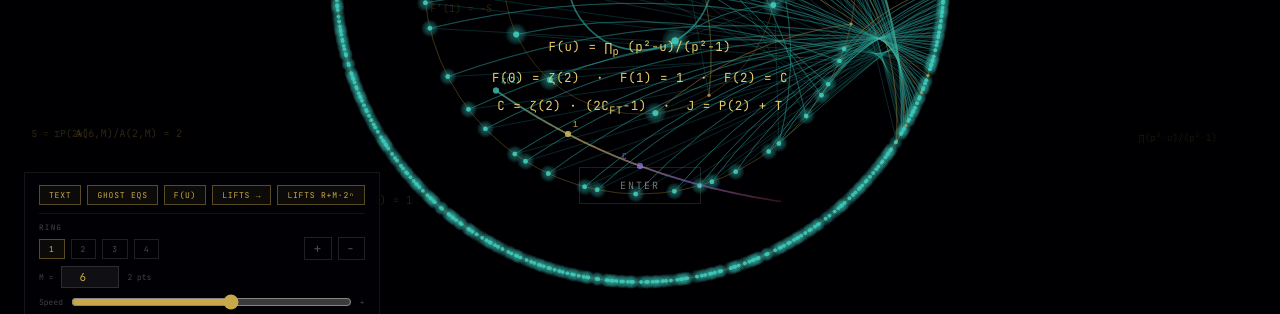
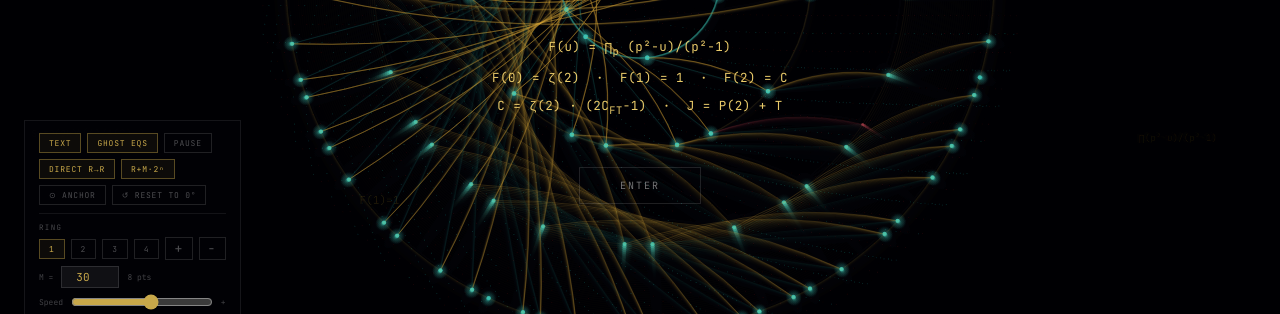
Before and after one commit to wessengetachew/C-and-C-x-, a plain HTML site: page index.html in a window 1280 px wide. Shown: the part 422-736 px from the top of the page. Drawn offline with nearby package versions, Linux system fonts and the light colour scheme; animation ran at ten frames a second.

Commit message:
Update index.html

```diff
--- a/index.html
+++ b/index.html
@@ -245,7 +245,7 @@ body.op-active{overflow:hidden;}
   transition:opacity 1s ease,visibility 1s ease;
 }
 #opener.gone{opacity:0;visibility:hidden;pointer-events:none;}
-#opener-canvas{position:absolute;inset:0;width:100%;height:100%;display:block;}
+#opener-canvas{position:absolute;inset:0;width:100%;height:100%;display:block;pointer-events:none;}
 .op-content{
   position:relative;z-index:2;text-align:center;
   padding:0 clamp(24px,5vw,80px);
@@ -344,14 +344,20 @@ body.op-active{overflow:hidden;}
 <div id="opener">
   <canvas id="opener-canvas"></canvas>
 
-  <!-- Controls — top left -->
+  <!-- Controls -->
   <div id="op-controls">
-    <div class="opc-row" style="margin-bottom:8px;">
+    <div class="opc-row" style="margin-bottom:6px;">
       <button class="opc-btn active" id="op-text-btn" onclick="opToggleAllText(this)">Text</button>
       <button class="opc-btn active" onclick="opToggleGhosts(this)">Ghost eqs</button>
-      <button class="opc-btn active" onclick="opToggleCurve(this)">F(u)</button>
-      <button class="opc-btn active" id="op-lift-direct-btn" onclick="opToggleLiftDirect(this)">Lifts →</button>
-      <button class="opc-btn active" id="op-lift-btn" onclick="opToggleLiftLines(this)">Lifts r+M·2ⁿ</button>
+      <button class="opc-btn" id="op-pause-btn" onclick="if(window._opPauseToggle)window._opPauseToggle(this)">Pause</button>
+    </div>
+    <div class="opc-row" style="margin-bottom:6px;">
+      <button class="opc-btn active" id="op-lift-direct-btn" onclick="opToggleLiftDirect(this)" title="Straight: same r, outer ring — teal">Direct r→r</button>
+      <button class="opc-btn active" id="op-lift-btn" onclick="opToggleLiftLines(this)" title="Modular: r mod M_next — amber/red">r+M·2ⁿ</button>
+    </div>
+    <div class="opc-row" style="margin-bottom:8px;">
+      <button class="opc-btn" onclick="if(window._opAnchor)window._opAnchor()" title="Freeze all rings' current position as 0°">⊙ Anchor</button>
+      <button class="opc-btn" onclick="if(window._opResetAnchor)window._opResetAnchor()" title="Reset rotation to 0° and clear anchors">↺ Reset to 0°</button>
     </div>
 
     <div class="opc-sep"></div>
@@ -370,7 +376,7 @@ body.op-active{overflow:hidden;}
 
     <div class="opc-row" style="align-items:center;gap:8px;margin-top:6px;">
       <span class="opc-val">M =</span>
-      <input type="number" id="op-mod-input" min="2" max="9999" value="6"
+      <input type="number" id="op-mod-input" min="1" max="9999" value="30"
         style="width:58px;background:rgba(255,255,255,.06);border:1px solid rgba(255,255,255,.12);color:var(--gold);font-family:var(--mono);font-size:11px;padding:3px 6px;text-align:center;"
         onchange="opSetMod(this.value)" onkeydown="if(event.key==='Enter')opSetMod(this.value)">
       <span class="opc-val" id="op-mod-pts">— pts</span>
@@ -408,9 +414,8 @@ body.op-active{overflow:hidden;}
 
   <!-- Corner details -->
   <div class="op-corner tl" id="op-author">Wessen Getachew</div>
-  <div class="op-corner bl" id="op-rings">M = 6 &middot; 30 &middot; 210 &middot; 2310</div>
+  <div class="op-corner bl" id="op-rings">M = 30 &middot; 60 &middot; 120 &middot; 240</div>
   <div class="op-corner br" id="op-c">C &asymp; 0.530711&hellip;</div>
-</div>
 </div>
 
 <div id="nav" class="hidden">
@@ -1081,193 +1086,307 @@ window._selectedRing = 0;
 window._opSpeed = 1.0;
 window._opTrail = 0.22;
 window._opGhosts = true;
-window._opCurve = true;
+
 window._opLiftLines = true;
 window._opLiftDirect = true;
 
 // ═══════════════════════════════════════════════════════════
-// OPENER — 2D RINGS
+// ═══════════════════════════════════════════════════════════
+// OPENER
 // ═══════════════════════════════════════════════════════════
 (function(){
   const canvas = document.getElementById('opener-canvas');
-  let af, t = 0;
+  let af, t = 0, paused = false;
 
   function gcd(a,b){while(b){const x=b;b=a%b;a=x;}return a;}
-
-  const RINGS = [
-    {mod:6,    rf:0.09, speed: 0.0003,  dir: 1},
-    {mod:30,   rf:0.17, speed: 0.00018, dir:-1},
-    {mod:210,  rf:0.27, speed: 0.0001,  dir: 1},
-    {mod:2310, rf:0.38, speed: 0.00005, dir:-1},
+  function makePts(m){
+    const pts=[], g=gcd;
+    for(let r=1;r<=m;r++) if(g(r,m)===1) pts.push({r,lifts:g(r,m+1)===1});
+    return pts;
+  }
+  // radius for background ring m: 2*pi*r/m → scale to canvas
+  function bgR(m, minD){ return (m/(128+1))*minD*0.48; }
+
+  // Active rings defaults
+  const DIRS=[1,-1,1,-1,1,-1,1,-1,1,-1];
+  const BSPD=[0.00028,0.00018,0.00011,0.00007];
+  function makeRing(mod,idx,total){
+    const rf=0.10+(0.44-0.10)*(idx/Math.max(total-1,1));
+    return {mod,rf,speed:BSPD[idx]||Math.max(0.00003,0.00028*Math.pow(0.65,idx)),
+      dir:DIRS[idx%2],pts:makePts(mod),liftProgress:0,
+      liftFrom:(mod<=128?(mod/129)*0.48:0.46),_anchor:0};
+  }
+  const DEF=[30,60,120,240];
+  const RINGS=DEF.map((m,i)=>makeRing(m,i,DEF.length));
+  window._opRings=RINGS;
+  function animLift(ring){
+    if(ring.liftProgress>=1){ring.liftProgress=1;return;}
+    ring.liftProgress=Math.min(1,ring.liftProgress+0.022);
+    requestAnimationFrame(()=>animLift(ring));
+  }
+  RINGS.forEach((r,i)=>setTimeout(()=>animLift(r),300+i*250));
+
+  // Anchor: pin gcd residues at 0°; Reset: zero all rotation
+  window._opAnchor=function(){
+    const spd=window._opSpeed||1;
+    window._opRings.forEach(ring=>{
+      ring._anchor=t*ring.speed*ring.dir*spd;
+    });
+  };
+  window._opResetAnchor=function(){
+    t=0; // reset time — stops "where we are" and goes to 0°
+    window._opRings.forEach(ring=>{ ring._anchor=0; });
+  };
+  window._opPauseToggle=function(btn){
+    paused=!paused;
+    if(!paused) draw();
+    if(btn) btn.classList.toggle('active',paused);
+  };
+
+  // Ghost equations
+  const GHOSTS=[
+    '\u03b6(2)=\u03c0\u00b2/6','F(1)=1','C\u22480.5307','J=P(2)+T',
+    '\u220f(p\u00b2\u2212u)/(p\u00b2\u22121)','gcd(r,M)=1','S=\u03a3P(2k)',
+    '\u03c6=(1+\u221a5)/2','A(6)/A(2)=2',"F'(1)=\u2212S",
+    'Q=S\u2212P(2)','U=J\u2212S','zeros@p\u00b2','M\u00f6bius@u=1',
   ];
-  // Expose for live editing from control panel
-  window._opRings = RINGS;
-
-  RINGS.forEach(ring => {
-    ring.pts = [];
-    for(let r=1; r<=ring.mod; r++){
-      if(gcd(r,ring.mod)!==1) continue;
-      ring.pts.push({r, lifts: gcd(r,ring.mod+1)===1});
-    }
-  });
-
-  const GHOSTS = [
-    '\u03b6(2) = \u03c0\u00b2/6','F(1) = 1','C \u2248 0.5307','J = P(2) + T',
-    '\u220f(p\u00b2\u2212u)/(p\u00b2\u22121)','gcd(r,M) = 1','S = \u03a3P(2k)','\u03c6 = (1+\u221a5)/2',
-    'A(6,M)/A(2,M) = 2','F\u2032(1) = \u2212S','Q = S \u2212 P(2)','U = J \u2212 S',
-    'zeros at p\u00b2','C = \u03b6(2)\u00b7(2C_FT\u22121)','M\u00f6bius at u = 1',
-  ];
-  const ghosts = GHOSTS.map(txt => ({
-    txt,
-    x: Math.random(),
-    y: 0.05 + Math.random()*0.9,
-    vx: (Math.random()-0.5)*0.00009,
-    vy: (Math.random()-0.5)*0.00004,
-    a:  0.025 + Math.random()*0.04,
-    sz: 9 + Math.random()*4,
+  const ghosts=GHOSTS.map(txt=>({
+    txt,x:Math.random(),y:0.05+Math.random()*0.9,
+    vx:(Math.random()-0.5)*0.00009,vy:(Math.random()-0.5)*0.00004,
+    a:0.02+Math.random()*0.03,sz:9+Math.random()*4,
   }));
 
-  const sv=new Uint8Array(120).fill(1);sv[0]=sv[1]=0;
-  for(let i=2;i*i<120;i++) if(sv[i]) for(let j=i*i;j<120;j+=i) sv[j]=0;
-  const PR=[];for(let i=2;i<120;i++) if(sv[i]) PR.push(i);
-  function Fv(u){let p=1;for(const q of PR){const f=(q*q-u)/(q*q-1);if(f<=0)return 0;p*=f;}return p;}
-
   let W=0,H=0,cx=0,cy=0,minD=0;
-
   function resize(){
     W=canvas.clientWidth||window.innerWidth;
     H=canvas.clientHeight||window.innerHeight;
     const dpr=Math.min(window.devicePixelRatio||1,2);
-    canvas.width=W*dpr; canvas.height=H*dpr;
+    canvas.width=W*dpr;canvas.height=H*dpr;
     canvas.getContext('2d').setTransform(dpr,0,0,dpr,0,0);
-    cx=W/2; cy=H/2; minD=Math.min(W,H);
-  }
+    cx=W/2;cy=H/2;minD=Math.min(W,H);
+    selectedPoints=[];tooltip=null;
+  }
+
+  // ── CLICK INTERACTION ──
+  let selectedPoints=[]; // [{ri,rv,x,y}]
+  let tooltip=null;      // {text,x,y}
+
+  function canvasXY(e){
+    const rect=canvas.getBoundingClientRect();
+    const scaleX=W/rect.width, scaleY=H/rect.height;
+    return {
+      x:(e.clientX-rect.left)*scaleX,
+      y:(e.clientY-rect.top)*scaleY
+    };
+  }
+
+  // canvas has pointer-events:none — listen on opener div, skip control/button clicks
+  document.getElementById('opener').addEventListener('click',function(e){
+    if(e.target.closest('#op-controls')||e.target.closest('.op-enter')||e.target.closest('.op-corner')) return;
+    const {x:mx,y:my}=canvasXY(e);
+    const spd=window._opSpeed||1;
+    let hit=null, bestD=12;
+    window._opRings.forEach((ring,ri)=>{
+      const prog=ring.liftProgress||1;
+      const r=(ring.liftFrom+(ring.rf-ring.liftFrom)*prog)*minD;
+      const ang0=t*ring.speed*ring.dir*spd-(ring._anchor||0);
+      ring.pts.forEach(({r:rv,lifts})=>{
+        const a=(rv/ring.mod)*Math.PI*2+ang0;
+        const px=cx+r*Math.cos(a), py=cy+r*Math.sin(a);
+        const d=Math.hypot(mx-px,my-py);
+        if(d<bestD){bestD=d;hit={ri,rv,lifts,px,py,r:ring,mod:ring.mod,a,deg:((a%(Math.PI*2)+Math.PI*2)%(Math.PI*2))*180/Math.PI};}
+      });
+    });
+    if(hit){
+      // Check if already selected
+      const idx=selectedPoints.findIndex(p=>p.ri===hit.ri&&p.rv===hit.rv);
+      if(idx>=0){
+        selectedPoints.splice(idx,1);
+      } else {
+        selectedPoints.push({ri:hit.ri,rv:hit.rv,lifts:hit.lifts,mod:hit.mod});
+      }
+      tooltip={
+        text:`M=${hit.mod}  r=${hit.rv}  ${hit.lifts?'lifts':'stays'}  ${hit.deg.toFixed(1)}°`,
+        x:hit.px, y:hit.py-14
+      };
+    } else {
+      tooltip=null;
+    }
+  });
 
   function draw(){
     if(!W) resize();
+    if(paused){return;}
     const ctx=canvas.getContext('2d');
-    const spd=window._opSpeed;
-
-    ctx.fillStyle=`rgba(2,2,5,${window._opTrail})`;
+    const spd=window._opSpeed||1;
+
+    ctx.fillStyle=`rgba(2,2,5,${window._opTrail||0.22})`;
     ctx.fillRect(0,0,W,H);
 
+    // ── BACKGROUND LATTICE: mod 1–128, radius ∝ 2πr/m ──
+    for(let m=1;m<=128;m++){
+      const isActive=window._opRings.some(r=>r.mod===m&&r.liftProgress>0.9);
+      if(isActive) continue;
+      const r=bgR(m,minD);
+      if(r<2) continue;
+      ctx.beginPath();ctx.arc(cx,cy,r,0,Math.PI*2);
+      ctx.strokeStyle='rgba(200,168,74,0.018)';ctx.lineWidth=0.4;ctx.stroke();
+      const pts=makePts(m);
+      const a0=t*0.000025*(m%2?1:-1)*spd;
+      pts.forEach(({r:rv,lifts})=>{
+        const a=(rv/m)*Math.PI*2+a0;
+        const x=cx+r*Math.cos(a),y=cy+r*Math.sin(a);
+        ctx.beginPath();ctx.arc(x,y,0.6,0,Math.PI*2);
+        ctx.fillStyle=lifts?'rgba(61,200,184,0.06)':'rgba(224,80,96,0.035)';
+        ctx.fill();
+      });
+    }
+
+    // ── GHOST TEXT ──
     if(window._opGhosts){
       ctx.save();
       ghosts.forEach(g=>{
-        g.x+=g.vx*spd; g.y+=g.vy*spd;
-        if(g.x<-0.2) g.x=1.1; if(g.x>1.1) g.x=-0.2;
-        if(g.y<0.02) g.vy=Math.abs(g.vy); if(g.y>0.98) g.vy=-Math.abs(g.vy);
-        ctx.globalAlpha=g.a;
-        ctx.fillStyle='#c8a84a';
+        g.x+=g.vx*spd;g.y+=g.vy*spd;
+        if(g.x<-0.15)g.x=1.05;if(g.x>1.05)g.x=-0.15;
+        if(g.y<0.02)g.vy=Math.abs(g.vy);if(g.y>0.98)g.vy=-Math.abs(g.vy);
+        ctx.globalAlpha=g.a;ctx.fillStyle='#c8a84a';
         ctx.font=`${g.sz}px JetBrains Mono,monospace`;
         ctx.fillText(g.txt,g.x*W,g.y*H);
       });
       ctx.restore();
     }
 
-    RINGS.forEach((ring,ri)=>{
-      const r=ring.rf*minD;
-      const ang0=t*ring.speed*ring.dir*spd;
+    // ── ACTIVE RINGS ──
+    // First pass: collect current screen positions for selected points
+    const selScreen={}; // key="ri:rv" -> {x,y}
+    window._opRings.forEach((ring,ri)=>{
+      const prog=ring.liftProgress||1;
+      const r=(ring.liftFrom+(ring.rf-ring.liftFrom)*prog)*minD;
+      const ang0=t*ring.speed*ring.dir*spd-(ring._anchor||0);
+      ring.pts.forEach(({r:rv})=>{
+        const key=`${ri}:${rv}`;
+        if(selectedPoints.some(p=>p.ri===ri&&p.rv===rv)){
+          const a=(rv/ring.mod)*Math.PI*2+ang0;
+          selScreen[key]={x:cx+r*Math.cos(a),y:cy+r*Math.sin(a)};
+        }
+      });
+    });
+
+    // Draw connection lines between selected points (new color: violet)
+    if(selectedPoints.length>1){
+      const pts=selectedPoints.map(p=>{
+        const key=`${p.ri}:${p.rv}`;
+        return selScreen[key];
+      }).filter(Boolean);
       ctx.beginPath();
-      ctx.arc(cx,cy,r,0,Math.PI*2);
-      // Highlight selected ring
-      const isSel = ri === (window._selectedRing||0);
-      ctx.strokeStyle = isSel
-        ? `rgba(61,200,184,${0.22+ri*0.03})`
-        : `rgba(200,168,74,${0.05+ri*0.02})`;
-      ctx.lineWidth = isSel ? 1.5 : 1;
-      ctx.stroke();
+      pts.forEach((p,i)=>{if(i===0)ctx.moveTo(p.x,p.y);else ctx.lineTo(p.x,p.y);});
+      ctx.strokeStyle='rgba(200,130,255,0.7)';ctx.lineWidth=1.2;ctx.stroke();
+    }
+
+    window._opRings.forEach((ring,ri)=>{
+      const prog=ring.liftProgress||1;
+      const r=(ring.liftFrom+(ring.rf-ring.liftFrom)*prog)*minD;
+      const ang0=t*ring.speed*ring.dir*spd-(ring._anchor||0);
+      const isSel=ri===(window._selectedRing||0);
+
+      ctx.beginPath();ctx.arc(cx,cy,r,0,Math.PI*2);
+      ctx.strokeStyle=isSel
+        ?`rgba(61,200,184,${(0.22+ri*0.02)*prog})`
+        :`rgba(200,168,74,${(0.06+ri*0.015)*prog})`;
+      ctx.lineWidth=isSel?1.5:0.8;ctx.stroke();
 
       ring.pts.forEach(({r:rv,lifts})=>{
         const a=(rv/ring.mod)*Math.PI*2+ang0;
-        const x=cx+r*Math.cos(a), y=cy+r*Math.sin(a);
-        const sz=lifts?(ri===0?3.5:ri===1?2.8:ri===2?2.2:1.8):(ri===0?2.2:ri===1?1.8:1.4);
+        const x=cx+r*Math.cos(a),y=cy+r*Math.sin(a);
+        const isSelected=selectedPoints.some(p=>p.ri===ri&&p.rv===rv);
+        const sz=(lifts?2.2:1.5)*(0.5+0.5*prog);
+
         if(lifts){
+          if(!isSelected){
             const g2=ctx.createRadialGradient(x,y,0,x,y,sz*4);
-          g2.addColorStop(0,'rgba(61,200,184,0.18)');
+            g2.addColorStop(0,`rgba(61,200,184,${0.18*prog})`);
             g2.addColorStop(1,'rgba(61,200,184,0)');
             ctx.beginPath();ctx.arc(x,y,sz*4,0,Math.PI*2);ctx.fillStyle=g2;ctx.fill();
-          ctx.beginPath();ctx.arc(x,y,sz,0,Math.PI*2);ctx.fillStyle='rgba(61,200,184,0.85)';ctx.fill();
-
-          // Direct lift line: r on ring i → same angular position on ring i+1
-          if(window._opLiftDirect && ri<RINGS.length-1){
-            const nr=RINGS[ri+1];
-            const na=(rv/nr.mod)*Math.PI*2+t*nr.speed*nr.dir*spd;
+          }
+          ctx.beginPath();ctx.arc(x,y,isSelected?sz*1.8:sz,0,Math.PI*2);
+          ctx.fillStyle=isSelected?'rgba(200,130,255,0.95)':`rgba(61,200,184,${0.85*prog})`;
+          ctx.fill();
+          if(isSelected){
+            ctx.beginPath();ctx.arc(x,y,sz*2.5,0,Math.PI*2);
+            ctx.strokeStyle='rgba(200,130,255,0.35)';ctx.lineWidth=1;ctx.stroke();
+          }
+
+          if(prog>0.7&&ri<window._opRings.length-1){
+            const nr=window._opRings[ri+1];
+            const nAng0=t*nr.speed*nr.dir*spd-(nr._anchor||0);
+            const nrR=(nr.liftFrom+(nr.rf-nr.liftFrom)*(nr.liftProgress||1))*minD;
+
+            // Direct r→r: TEAL
+            if(window._opLiftDirect){
+              const na=(rv/nr.mod)*Math.PI*2+nAng0;
               ctx.beginPath();ctx.moveTo(x,y);
-            ctx.lineTo(cx+nr.rf*minD*Math.cos(na),cy+nr.rf*minD*Math.sin(na));
-            ctx.strokeStyle='rgba(61,200,184,0.07)';ctx.lineWidth=0.7;ctx.stroke();
-          }
-
-          // Modular lift: r → r mod M_next (r + M·2ⁿ path)
-          if(window._opLiftLines && ri<RINGS.length-1){
-            const nr=RINGS[ri+1];
-            const nAng0=t*nr.speed*nr.dir*spd;
-            const gc=(a,b)=>{while(b){const x=b;b=a%b;a=x;}return a;};
+              ctx.lineTo(cx+nrR*Math.cos(na),cy+nrR*Math.sin(na));
+              ctx.strokeStyle=`rgba(61,200,184,${0.10*prog})`;ctx.lineWidth=0.6;ctx.stroke();
+            }
+            // Modular r+M·2ⁿ: AMBER bezier
+            if(window._opLiftLines){
+              const gfn=(a,b)=>{while(b){const xx=b;b=a%b;a=xx;}return a;};
               const target=rv%nr.mod===0?nr.mod:rv%nr.mod;
-            const targetLifts=gc(target,nr.mod)===1&&gc(target,nr.mod+1)===1;
+              const tL=gfn(target,nr.mod)===1&&gfn(target,nr.mod+1)===1;
               const tAng=(target/nr.mod)*Math.PI*2+nAng0;
-            const tx=cx+nr.rf*minD*Math.cos(tAng);
-            const ty=cy+nr.rf*minD*Math.sin(tAng);
-            const mx=(x+tx)/2-(y-ty)*0.15;
-            const my=(y+ty)/2+(x-tx)*0.15;
-            ctx.beginPath();ctx.moveTo(x,y);
-            ctx.quadraticCurveTo(mx,my,tx,ty);
-            ctx.strokeStyle=targetLifts?'rgba(61,200,184,0.18)':'rgba(232,180,80,0.14)';
-            ctx.lineWidth=0.8;ctx.stroke();
+              const tx=cx+nrR*Math.cos(tAng),ty=cy+nrR*Math.sin(tAng);
+              const mx2=(x+tx)/2-(y-ty)*0.15,my2=(y+ty)/2+(x-tx)*0.15;
+              ctx.beginPath();ctx.moveTo(x,y);ctx.quadraticCurveTo(mx2,my2,tx,ty);
+              ctx.strokeStyle=tL?`rgba(232,180,60,${0.22*prog})`:`rgba(224,80,96,${0.14*prog})`;
+              ctx.lineWidth=0.9;ctx.stroke();
               ctx.beginPath();ctx.arc(tx,ty,1.5,0,Math.PI*2);
-            ctx.fillStyle=targetLifts?'rgba(61,200,184,0.5)':'rgba(232,180,80,0.4)';
+              ctx.fillStyle=tL?`rgba(232,180,60,${0.6*prog})`:`rgba(224,80,96,${0.4*prog})`;
               ctx.fill();
             }
+          }
         } else {
-          ctx.beginPath();ctx.arc(x,y,sz*0.85,0,Math.PI*2);
-          ctx.fillStyle='rgba(224,80,96,0.32)';ctx.fill();
-        }
-      });
-    });
-
-    if(window._opCurve){
-      const fw=minD*0.36,fh=minD*0.14;
-      const fxo=cx-fw/2,fyo=cy+minD*0.28;
-      const pulse=0.25+Math.sin(t*0.0018)*0.06;
-      const gr=ctx.createLinearGradient(fxo,0,fxo+fw,0);
-      gr.addColorStop(0,'rgba(61,200,184,1)');
-      gr.addColorStop(.3,'rgba(232,203,106,1)');
-      gr.addColorStop(.68,'rgba(144,112,216,1)');
-      gr.addColorStop(1,'rgba(224,80,96,0.2)');
-      ctx.save();ctx.globalAlpha=pulse;
-      ctx.beginPath();let st=false;
-      for(let ui=0;ui<=3.98;ui+=0.04){
-        const v=Fv(ui);if(v<=0){st=false;continue;}
-        const px=fxo+(ui/4)*fw,py=fyo-v/1.65*fh;
-        if(!st){ctx.moveTo(px,py);st=true;}else ctx.lineTo(px,py);
-      }
-      ctx.strokeStyle=gr;ctx.lineWidth=1.6;ctx.stroke();
-      [[0,Fv(0),'\u03b6(2)','#3dc8b8'],[1,1,'1','#e8cb6a'],[2,Fv(2),'C','#9070d8']].forEach(([u,v,lbl,col])=>{
-        const px=fxo+(u/4)*fw,py=fyo-v/1.65*fh;
-        ctx.beginPath();ctx.arc(px,py,3,0,Math.PI*2);
-        ctx.fillStyle=col;ctx.globalAlpha=pulse*1.8;ctx.fill();
-        ctx.globalAlpha=pulse*1.4;
-        ctx.fillStyle=col;ctx.font='8px JetBrains Mono,monospace';
-        ctx.fillText(lbl,px+(u<2?5:-18),py-7);
-      });
+          ctx.beginPath();ctx.arc(x,y,isSelected?sz*1.8:sz*0.85,0,Math.PI*2);
+          ctx.fillStyle=isSelected?'rgba(200,130,255,0.8)':`rgba(224,80,96,${0.32*prog})`;
+          ctx.fill();
+        }
+      });
+    });
+
+    // Tooltip for last clicked point
+    if(tooltip){
+      ctx.save();
+      ctx.fillStyle='rgba(2,2,8,0.82)';
+      const tw=ctx.measureText(tooltip.text).width+16;
+      ctx.fillRect(tooltip.x-tw/2,tooltip.y-16,tw,20);
+      ctx.fillStyle='rgba(200,130,255,0.9)';
+      ctx.font='10px JetBrains Mono,monospace';
+      ctx.textAlign='center';
+      ctx.fillText(tooltip.text,tooltip.x,tooltip.y-2);
+      ctx.textAlign='left';
       ctx.restore();
     }
 
-    t++;
-    af=requestAnimationFrame(draw);
-  }
-
-  resize(); draw();
+    t++;af=requestAnimationFrame(draw);
+  }
+
+  resize();draw();
   window.addEventListener('resize',()=>{resize();},{passive:true});
-  // Seed controls with ring 0 after a tick
-  setTimeout(()=>{
-    const r0=window._opRings[0];
-    if(r0) _updateModPts(r0);
-  }, 100);
+  setTimeout(()=>{const r0=window._opRings[0];if(r0)_updateModPts(r0);},100);
 })();
 
+
+
 // ── OPENER CONTROL STATE ──
-const _TEXT_IDS = ['op-label','op-title','op-sub','op-eq','op-author','op-rings','op-c'];
+function opMakePts(mod){
+  const g=(a,b)=>{while(b){const x=b;b=a%b;a=x;}return a;};
+  const pts=[];
+  for(let r=1;r<=mod;r++){
+    if(g(r,mod)!==1) continue;
+    pts.push({r,lifts:g(r,mod+1)===1});
+  }
+  return pts;
+}
+const _TEXT_IDS=['op-label','op-title','op-sub','op-eq','op-author','op-rings','op-c'];
 let _textVisible = true;
 
 function opToggleAllText(btn){
@@ -1331,42 +1450,43 @@ function opSelectRing(btn, idx){
 }
 
 function _autoSpaceRings(){
-  // Evenly space rings between rf 0.08 and 0.42
   const n = window._opRings.length;
   window._opRings.forEach((ring, i) => {
-    ring.rf = 0.08 + (0.38 - 0.08) * (i / Math.max(n - 1, 1));
+    ring.rf = 0.05 + (0.46 - 0.05) * (i / Math.max(n - 1, 1));
   });
   if(n === 1) window._opRings[0].rf = 0.22;
 }
 
 function opAddRing(){
-  const rings = window._opRings;
-  const lastMod = rings[rings.length - 1].mod;
-  // Suggest next primorial or double
-  const nextMod = lastMod <= 30 ? lastMod * 7 : lastMod * 2;
-  const newMod = Math.min(9999, nextMod);
-  const dirs = [1,-1,1,-1,1,-1,1,-1];
-  const newRing = {
-    mod: newMod,
-    rf: 0.42,
-    speed: Math.max(0.00003, rings[rings.length-1].speed * 0.6),
-    dir: dirs[rings.length % 2],
-    pts: []
+  const rings=window._opRings;
+  const lastMod=rings[rings.length-1].mod;
+  const newMod=Math.min(9999,lastMod*2);
+  const n=rings.length;
+  const DIRS=[1,-1,1,-1,1,-1,1,-1,1,-1];
+  const bgRfFn=(m)=>0.03+(0.50-0.03)*(Math.min(m,72)-2)/(72-2);
+  const newRing={
+    mod:newMod,
+    rf:0.44,
+    speed:Math.max(0.00003,rings[rings.length-1].speed*0.6),
+    dir:DIRS[n%2],
+    pts:opMakePts(newMod),
+    liftProgress:0,
+    liftFrom:bgRfFn(newMod),
+    _anchor:0,
   };
-  // Compute pts
-  const g=(a,b)=>{while(b){const x=b;b=a%b;a=x;}return a;};
-  for(let r=1; r<=newMod; r++){
-    if(g(r,newMod)!==1) continue;
-    newRing.pts.push({r, lifts: g(r,newMod+1)===1});
-  }
   rings.push(newRing);
   _autoSpaceRings();
-  // Select the new ring
-  window._selectedRing = rings.length - 1;
+  window._selectedRing=rings.length-1;
   _rebuildRingButtons();
-  document.getElementById('op-mod-input').value = newMod;
+  document.getElementById('op-mod-input').value=newMod;
   _updateModPts(newRing);
   _updateCornerLabel();
+  // Animate lift-in
+  (function anim(){
+    if(newRing.liftProgress>=1){newRing.liftProgress=1;return;}
+    newRing.liftProgress=Math.min(1,newRing.liftProgress+0.022);
+    requestAnimationFrame(anim);
+  })();
 }
 
 function opRemoveRing(){
@@ -1403,17 +1523,12 @@ function opSetRingSpeed(v){
 }
 
 function opSetMod(v){
-  const m = Math.max(2, Math.min(9999, parseInt(v)||6));
+  const m = Math.max(1, Math.min(9999, parseInt(v)||1));
   document.getElementById('op-mod-input').value = m;
   const ring = window._opRings[window._selectedRing];
   if(!ring) return;
   ring.mod = m;
-  ring.pts = [];
-  const g=(a,b)=>{while(b){const x=b;b=a%b;a=x;}return a;};
-  for(let r=1; r<=m; r++){
-    if(g(r,m)!==1) continue;
-    ring.pts.push({r, lifts: g(r,m+1)===1});
-  }
+  ring.pts = opMakePts(m);
   _updateModPts(ring);
   _updateCornerLabel();
 }
@@ -2210,41 +2325,7 @@ function drawFu(hoverU){
   document.getElementById('fu-F2').textContent=computeFu(2,400).toFixed(12);
 }
 
-// F(u) hover listener
-window.addEventListener('load',()=>{
-  setTimeout(()=>{
-    const fc=document.getElementById('fu-canvas');
-    if(!fc)return;
-    function fuMouse(e){
-      const rect=fc.getBoundingClientRect();
-      if(!rect.width)return;
-      const fuMax=+document.getElementById('fu-max').value/10;
-      drawFu((e.clientX-rect.left)/rect.width*fuMax);
-    }
-    fc.addEventListener('mousemove',fuMouse);
-    fc.addEventListener('click',fuMouse);
-    fc.addEventListener('mouseleave',()=>drawFu());
-  },2000);
-});
-
-// ═══════════════════════════════════════════════════════════
-// INIT
-// ═══════════════════════════════════════════════════════════
-window.addEventListener('load',()=>{
-  buildRatioList();
-  precompute(()=>{
-    M=30;
-    for(let m=1;m<=30;m++) addTableRow(m);
-    updateDisplay();
-    requestAnimationFrame(()=>requestAnimationFrame(()=>{
-      drawMain(); drawRing(); buildClabels();
-    }));
-  });
-});
-window.addEventListener('resize',()=>{
-  const active=document.querySelector('.tab-panel.active')?.id;
-  if(active==='tab-cx'){drawCx();drawFu();}else{drawMain();drawRing();}
-},{passive:true});
+
 
 
 function drawLandmark(){
```
Lines whose indentation alone changed are shown as unchanged.
